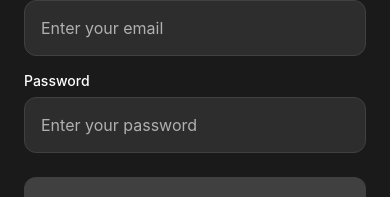
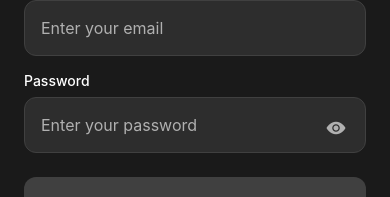
Before and after one commit to AhmedMostafa-github/cityPulse, a React Native app: screen / in a window 390 px wide. Shown: the part 395-592 px from the top of the page. Built offline with nearby package versions, Linux system fonts and the light colour scheme.

Commit message:
addToggle

```diff
--- a/src/components/ValidatedInput.tsx
+++ b/src/components/ValidatedInput.tsx
@@ -1,20 +1,37 @@
-import React from "react";
-import { View, Text, TextInput, TextInputProps } from "react-native";
+import React, { useState } from "react";
+import {
+  View,
+  Text,
+  TextInput,
+  TextInputProps,
+  TouchableOpacity,
+} from "react-native";
+import { Ionicons } from "@expo/vector-icons";
 import { useTheme } from "../contexts/ThemeContext";
 
 interface ValidatedInputProps extends TextInputProps {
   error?: string;
   label?: string;
+  isPassword?: boolean;
 }
 
 export const ValidatedInput: React.FC<ValidatedInputProps> = ({
   error,
   label,
   style,
+  isPassword = false,
+  secureTextEntry,
   ...props
 }) => {
   const { colors } = useTheme();
+  const [showPassword, setShowPassword] = useState(false);
   const hasError = error && error !== "";
+
+  const togglePasswordVisibility = () => {
+    setShowPassword(!showPassword);
+  };
+
+  const shouldShowPassword = isPassword && !showPassword;
 
   return (
     <View style={{ marginBottom: 16 }}>
@@ -30,6 +47,7 @@ export const ValidatedInput: React.FC<ValidatedInputProps> = ({
           {label}
         </Text>
       )}
+      <View style={{ position: "relative" }}>
         <TextInput
           style={[
             {
@@ -37,6 +55,7 @@ export const ValidatedInput: React.FC<ValidatedInputProps> = ({
               borderWidth: 1,
               borderRadius: 12,
               paddingHorizontal: 16,
+              paddingRight: isPassword ? 56 : 16, // Extra padding for password icon
               fontSize: 16,
               backgroundColor: colors.surface,
               borderColor: hasError ? colors.error : colors.border,
@@ -45,8 +64,32 @@ export const ValidatedInput: React.FC<ValidatedInputProps> = ({
             style,
           ]}
           placeholderTextColor={colors.textSecondary}
+          secureTextEntry={shouldShowPassword}
           {...props}
         />
+        {isPassword && (
+          <TouchableOpacity
+            style={{
+              position: "absolute",
+              right: 16,
+              top: 16,
+              padding: 4,
+            }}
+            onPress={togglePasswordVisibility}
+            accessibilityLabel={
+              showPassword ? "Hide password" : "Show password"
+            }
+            accessibilityRole="button"
+            accessibilityHint="Toggles password visibility"
+          >
+            <Ionicons
+              name={showPassword ? "eye-off" : "eye"}
+              size={20}
+              color={colors.textSecondary}
+            />
+          </TouchableOpacity>
+        )}
+      </View>
       {hasError && (
         <Text
           style={{
--- a/src/screens/AuthScreen/index.tsx
+++ b/src/screens/AuthScreen/index.tsx
@@ -159,7 +159,7 @@ export const AuthScreen: React.FC = () => {
             placeholder={t("auth.passwordPlaceholder")}
             value={formData.password}
             onChangeText={(value) => handleInputChange("password", value)}
-            secureTextEntry
+            isPassword
             error={validationErrors.password}
           />
 
@@ -171,7 +171,7 @@ export const AuthScreen: React.FC = () => {
               onChangeText={(value) =>
                 handleInputChange("confirmPassword", value)
               }
-              secureTextEntry
+              isPassword
               error={validationErrors.confirmPassword}
             />
           )}
```
Also changed, not shown: 1 other file (tests, documents, lock files or other folders). Lines whose indentation alone changed are shown as unchanged.
